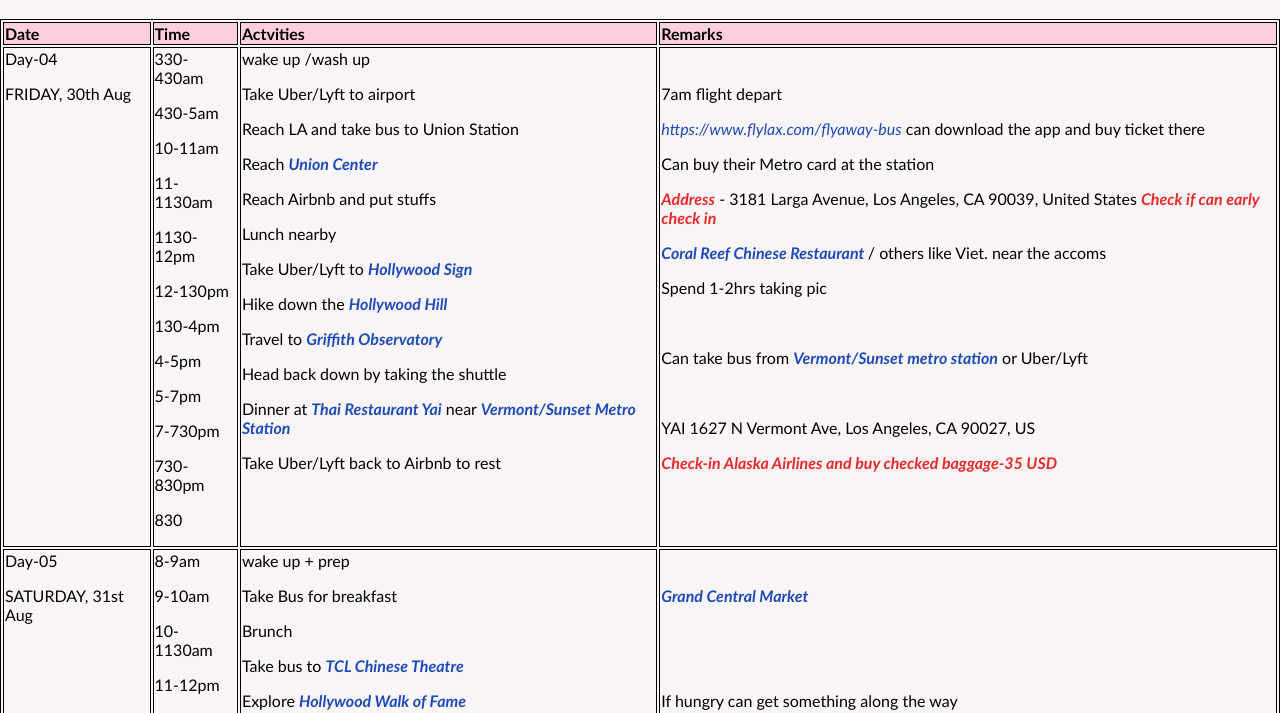
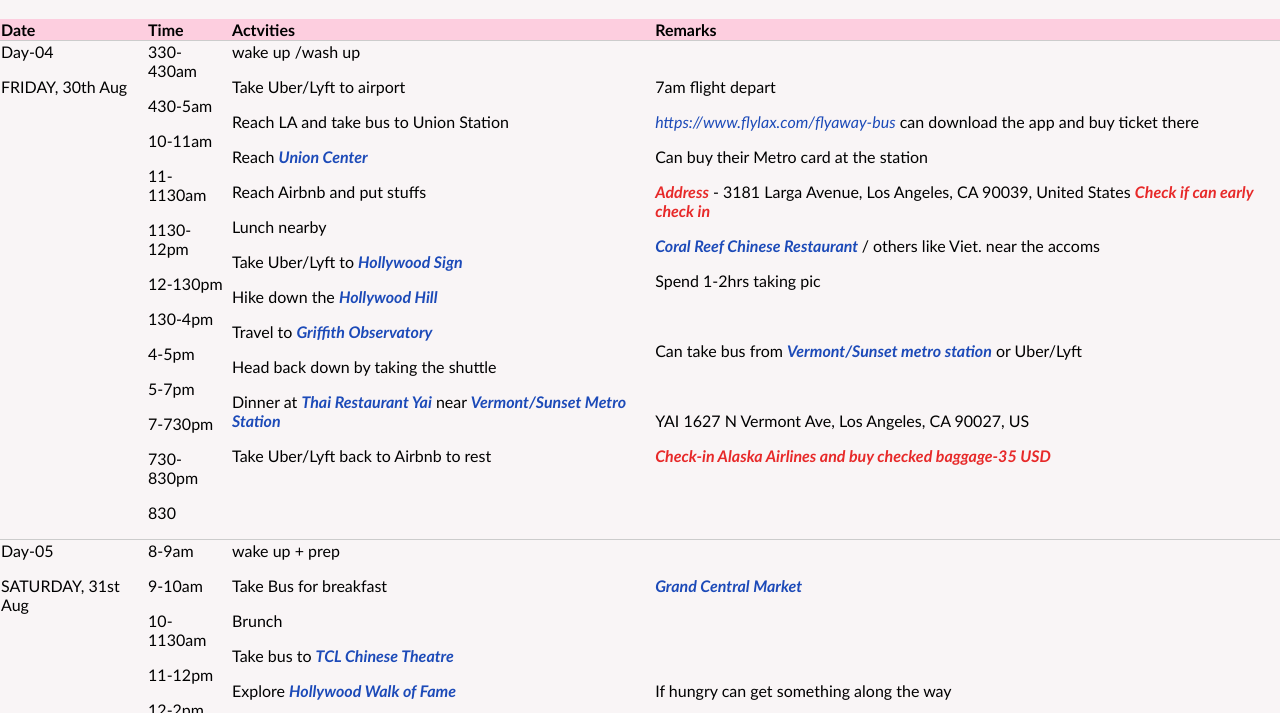
Before and after one commit to yonasmartinus/JJY_States, a plain HTML site: page index.html in a window 1280 px wide. Shown: the part 63-776 px from the top of the page. Drawn offline with Linux system fonts and the light colour scheme.

Commit message:
Update index.html

```diff
--- a/index.html
+++ b/index.html
@@ -12,17 +12,17 @@
             padding: 0;
             background-color: #F9F5F6;
         }
-        /*table {
+        table {
             width: 100%;
             border-collapse: collapse;
             margin-top: 20px;
-        }*/
+        }
         table, th, td {
             /*padding: 10px;*/
             /*width: 1%;*/
             text-align: left;
-            /*border-bottom: 1px solid #ccc;*/
-            border: 1px solid black;
+            border-bottom: 1px solid #ccc;
+            /*border: 1px solid black;*/
             vertical-align: top; /* Align contents to the top */
         }
         th {
```
